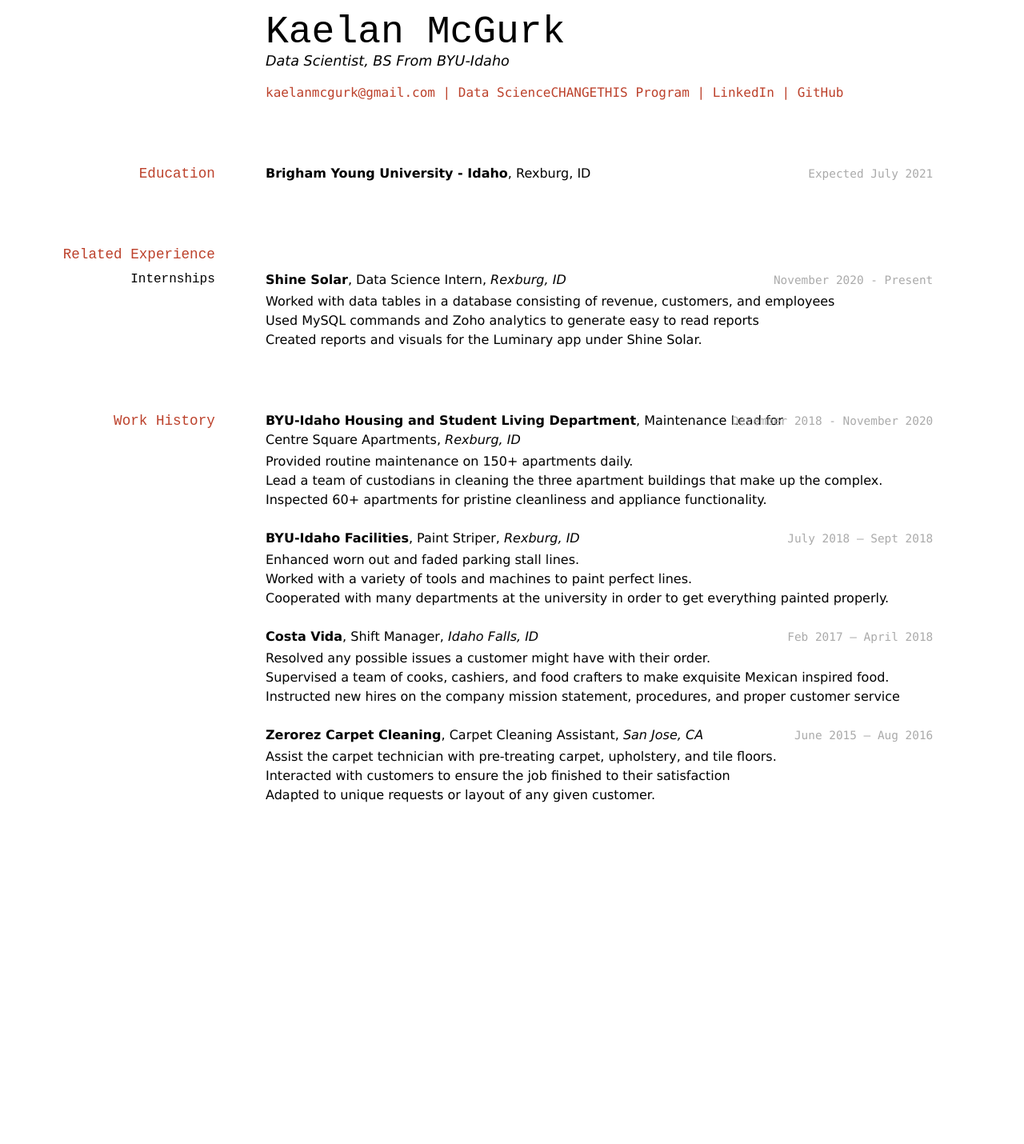
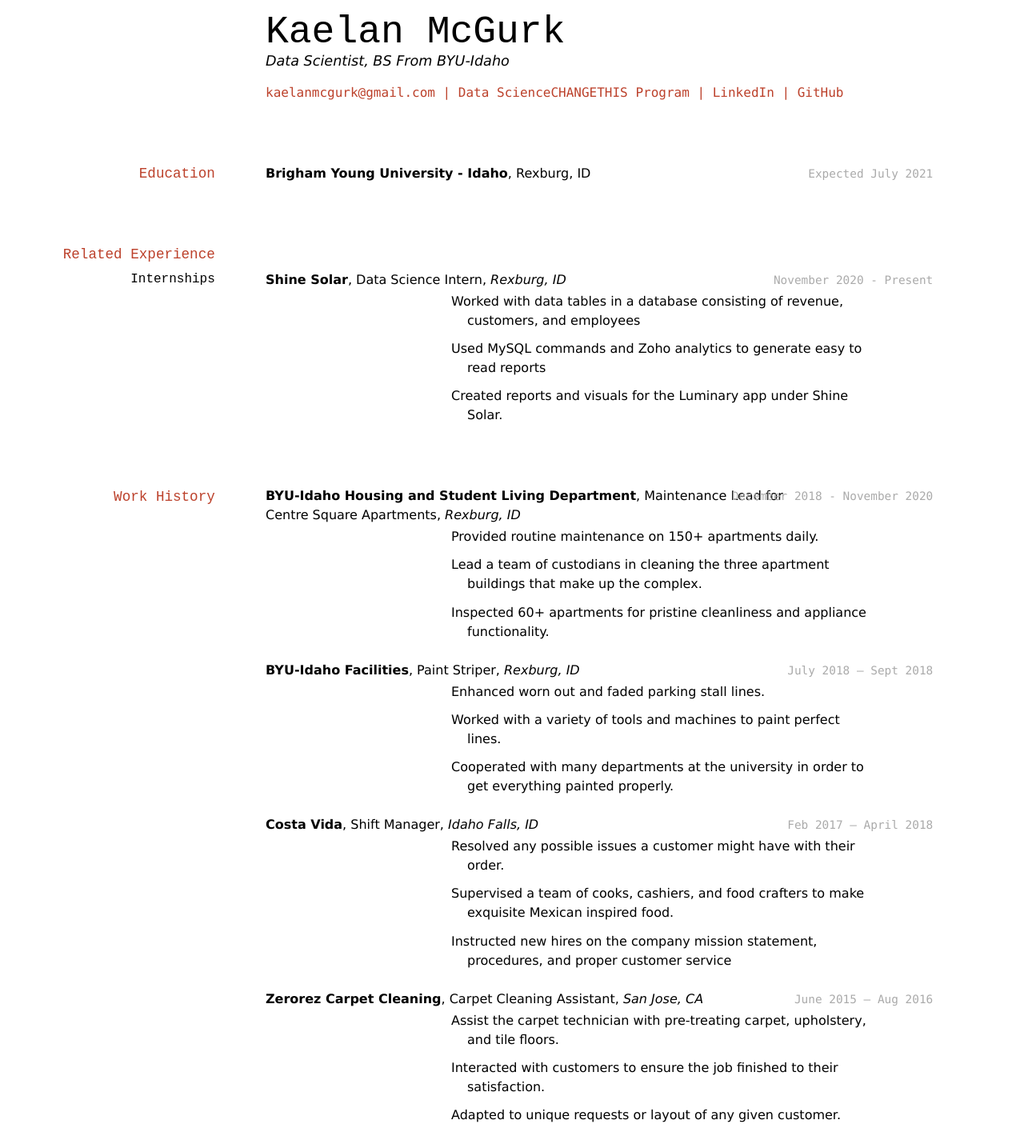
Before and after one commit to kaelanmcgurk/kaelanMcGurkResume, a Jekyll site: the page built from docs/index.md, in a window 1280 px wide. Shown: the whole page at 80% size. Built offline with Jekyll 4.4.1, drawn with Linux system fonts in a browser that asks for light colours; before the commit the page ends 1030 px from its top, so only the background shows below that.

Commit message:
Maybe this fixed the formatting

```diff
--- a/docs/index.md
+++ b/docs/index.md
@@ -27,7 +27,9 @@ __Brigham Young University - Idaho__, Rexburg, ID
 __Shine Solar__, Data Science Intern, _Rexburg, ID_
 
 - Worked with data tables in a database consisting of revenue, customers, and employees
+
 - Used MySQL commands and Zoho analytics to generate easy to read reports
+
 - Created reports and visuals for the Luminary app under Shine Solar.
 
 ## Work History
@@ -36,28 +38,36 @@ __Shine Solar__, Data Science Intern, _Rexburg, ID_
 __BYU-Idaho Housing and Student Living Department__, Maintenance Lead for Centre Square Apartments, _Rexburg, ID_
 
 - Provided routine maintenance on 150+ apartments daily.
+
 - Lead a team of custodians in cleaning the three apartment buildings that make up the complex.
+
 - Inspected 60+ apartments for pristine cleanliness and appliance functionality.
 
 `July 2018 – Sept 2018`
 __BYU-Idaho Facilities__, Paint Striper, _Rexburg, ID_
 
 - Enhanced worn out and faded parking stall lines.
+
 - Worked with a variety of tools and machines to paint perfect lines.
+
 - Cooperated with many departments at the university in order to get everything painted properly.
 
 `Feb 2017 – April 2018`
 __Costa Vida__, Shift Manager, _Idaho Falls, ID_
 
 - Resolved any possible issues a customer might have with their order.
+
 - Supervised a team of cooks, cashiers, and food crafters to make exquisite Mexican inspired food.
+
 - Instructed new hires on the company mission statement, procedures, and proper customer service
 
 `June 2015 – Aug 2016`
 __Zerorez Carpet Cleaning__, Carpet Cleaning Assistant, _San Jose, CA_
 
 - Assist the carpet technician with pre-treating carpet, upholstery, and tile floors.
-- Interacted with customers to ensure the job finished to their satisfaction
+
+- Interacted with customers to ensure the job finished to their satisfaction.
+
 - Adapted to unique requests or layout of any given customer.
 
 
```
